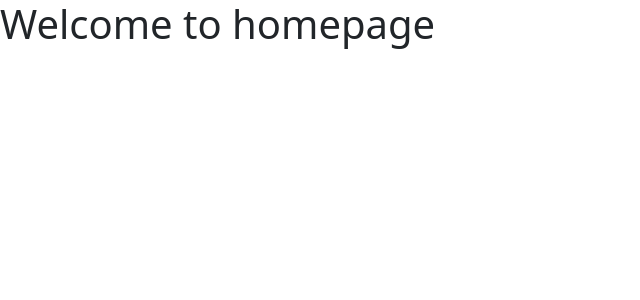
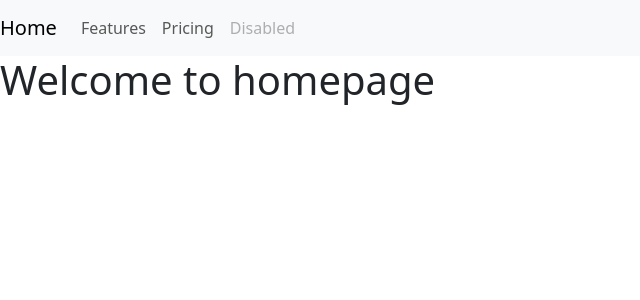
Before and after one commit to kobefrancque/stock_notification_app, a Flask app: page / in a window 1280 px wide. Shown: the top 300 px of the page, without its empty margins (0-640 px from the left). Run offline with Flask 3, Linux system fonts and the light colour scheme.

Commit message:
Add default navbar

```diff
--- a/templates/base.html
+++ b/templates/base.html
@@ -14,8 +14,31 @@
     <link href="https://cdn.jsdelivr.net/npm/bootstrap@5.3.8/dist/css/bootstrap.min.css" rel="stylesheet" integrity="sha384-sRIl4kxILFvY47J16cr9ZwB07vP4J8+LH7qKQnuqkuIAvNWLzeN8tE5YBujZqJLB" crossorigin="anonymous">
 </head>
 <body>
+    {% block navbar %}
+    <nav class="navbar navbar-expand-lg navbar-light bg-light">
+        <a class="navbar-brand" href="{{ url_for('index') }}">Home</a>
+        <button class="navbar-toggler" type="button" data-toggle="collapse" data-target="#navbarNav" aria-controls="navbarNav" aria-expanded="false" aria-label="Toggle navigation">
+            <span class="navbar-toggler-icon"></span>
+        </button>
+        <div class="collapse navbar-collapse" id="navbarNav">
+            <ul class="navbar-nav">
+            <li class="nav-item">
+                <a class="nav-link" href="#">Features</a>
+            </li>
+            <li class="nav-item">
+                <a class="nav-link" href="#">Pricing</a>
+            </li>
+            <li class="nav-item">
+                <a class="nav-link disabled" href="#">Disabled</a>
+            </li>
+            </ul>
+        </div>
+    </nav>
+    {% endblock %}
+
     {% block content %}
     {% endblock %}
+
     <script src="https://cdn.jsdelivr.net/npm/bootstrap@5.3.8/dist/js/bootstrap.bundle.min.js" integrity="sha384-FKyoEForCGlyvwx9Hj09JcYn3nv7wiPVlz7YYwJrWVcXK/BmnVDxM+D2scQbITxI" crossorigin="anonymous"></script>
 </body>
 </html>
```
